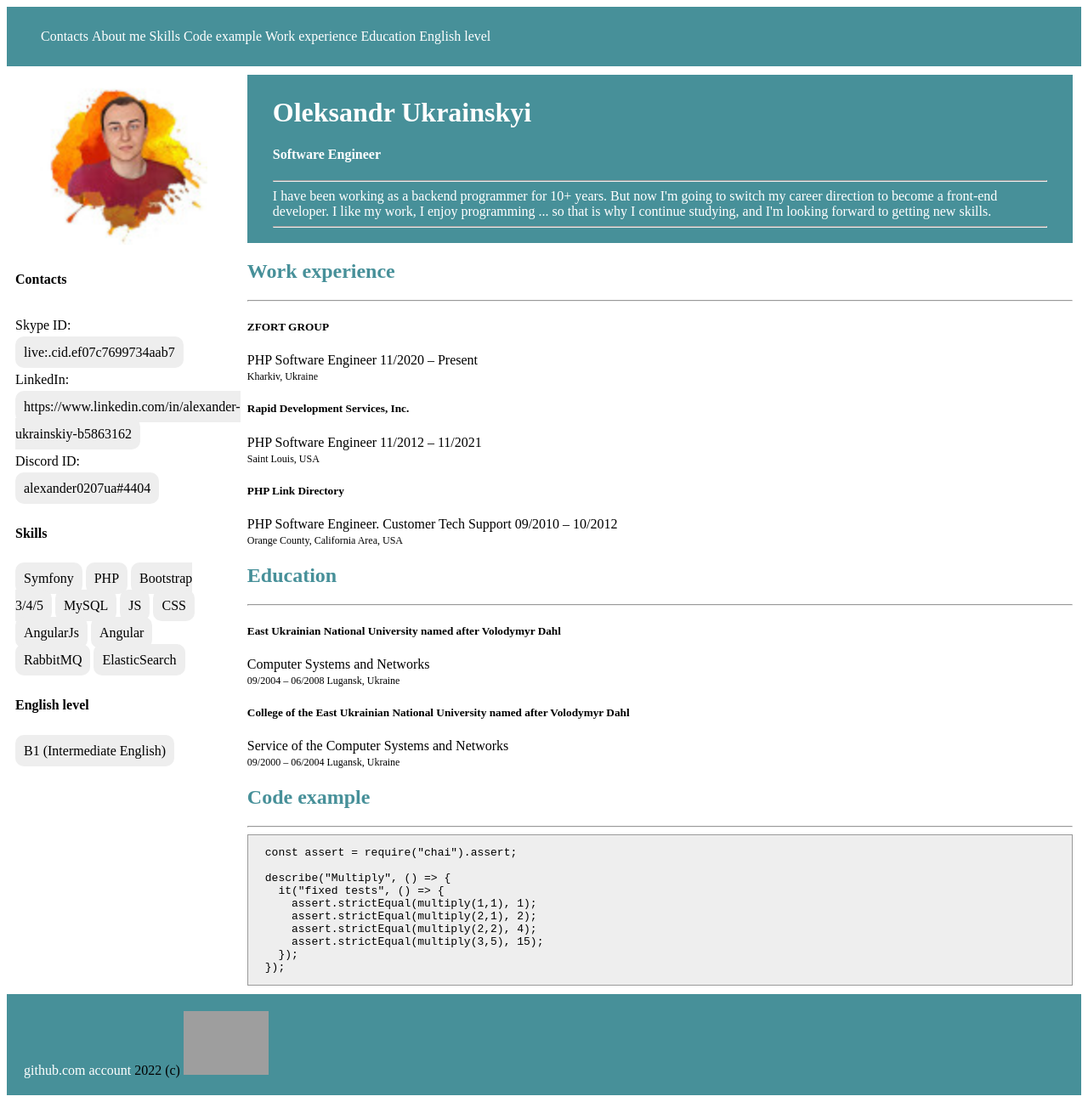
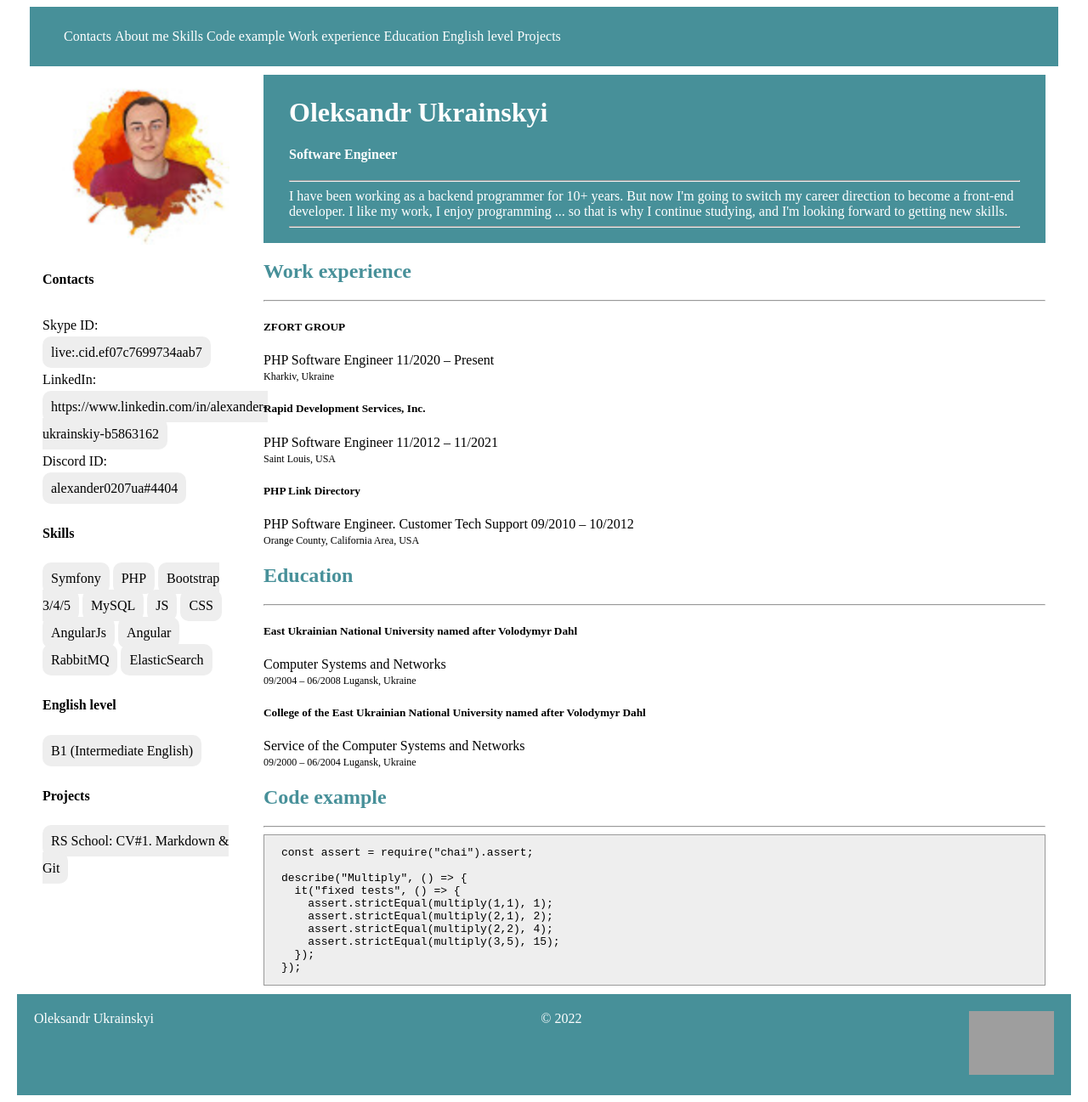
Before and after one commit to alexander0207ua/rsschool-cv, a plain HTML site: page index.html in a window 1280 px wide. Shown: the whole page at 85% size. Drawn offline with Linux system fonts and the light colour scheme; grey boxes are pictures that could not be loaded.

Commit message:
feat: Create the version 2 of the CV#3

```diff
--- a/index.html
+++ b/index.html
@@ -17,6 +17,7 @@
             <li><a href="#work-experience">Work experience</a></li>
             <li><a href="#education">Education</a></li>
             <li><a href="#english-level">English level</a></li>
+            <li><a href="#projects">Projects</a></li>
         </ul>
     </nav>
 </header>
@@ -86,6 +87,12 @@
             <h4>English level</h4>
             <span class="badge">B1 (Intermediate English)</span>
         </div>
+        <div id="projects" class="projects">
+            <h4>Projects</h4>
+            <a href="https://github.com/alexander0207ua/rsschool-cv/tree/gh-pages">
+                <span class="badge">RS School: CV#1. Markdown & Git</span>
+            </a>
+        </div>
     </aside>
     <div class="center">
         <div class="description" id="about-me">
@@ -152,8 +159,8 @@ describe("Multiply", () => {
 </main>
 
 <footer class="footer">
-    <a href="https://github.com/alexander0207ua">github.com account</a>
-    2022 (с)
+    <a href="https://github.com/alexander0207ua" target="_blank">Oleksandr Ukrainskyi</a>
+    © 2022
     <a href="https://rs.school/js/">
         <img class="footer-logo" src="https://rs.school/images/rs_school_js.svg" alt="logo">
     </a>
--- a/style.css
+++ b/style.css
@@ -1,6 +1,7 @@
 .header {
+    max-width: 1200px;
+    margin: 0 auto;
     background-color: #479099;
-    margin: 0;
     padding: 10px 10px 10px 0;
 }
 
@@ -14,6 +15,8 @@
 }
 
 .main-container {
+    max-width: 1200px;
+    margin: 0 auto;
     display: flex;
     justify-content: space-between;
 }
@@ -64,8 +67,13 @@
 }
 
 .footer {
+    max-width: 1200px;
+    margin: 0 auto;
     padding: 20px;
     background-color: #479099;
+    display: flex;
+    justify-content: space-between;
+    color: #FFF;
 }
 
 .code-example {
@@ -81,7 +89,7 @@
     border-radius: 10px;
 }
 
-.contacts, .skills, .english {
+.contacts, .skills, .english, .projects {
     line-height: 2;
 }
 
@@ -97,6 +105,11 @@
     display:inline;
 }
 
+.projects a {
+    color: #000;
+    text-decoration: none;
+}
+
 .footer-logo {
     width: 100px;
 }
```
